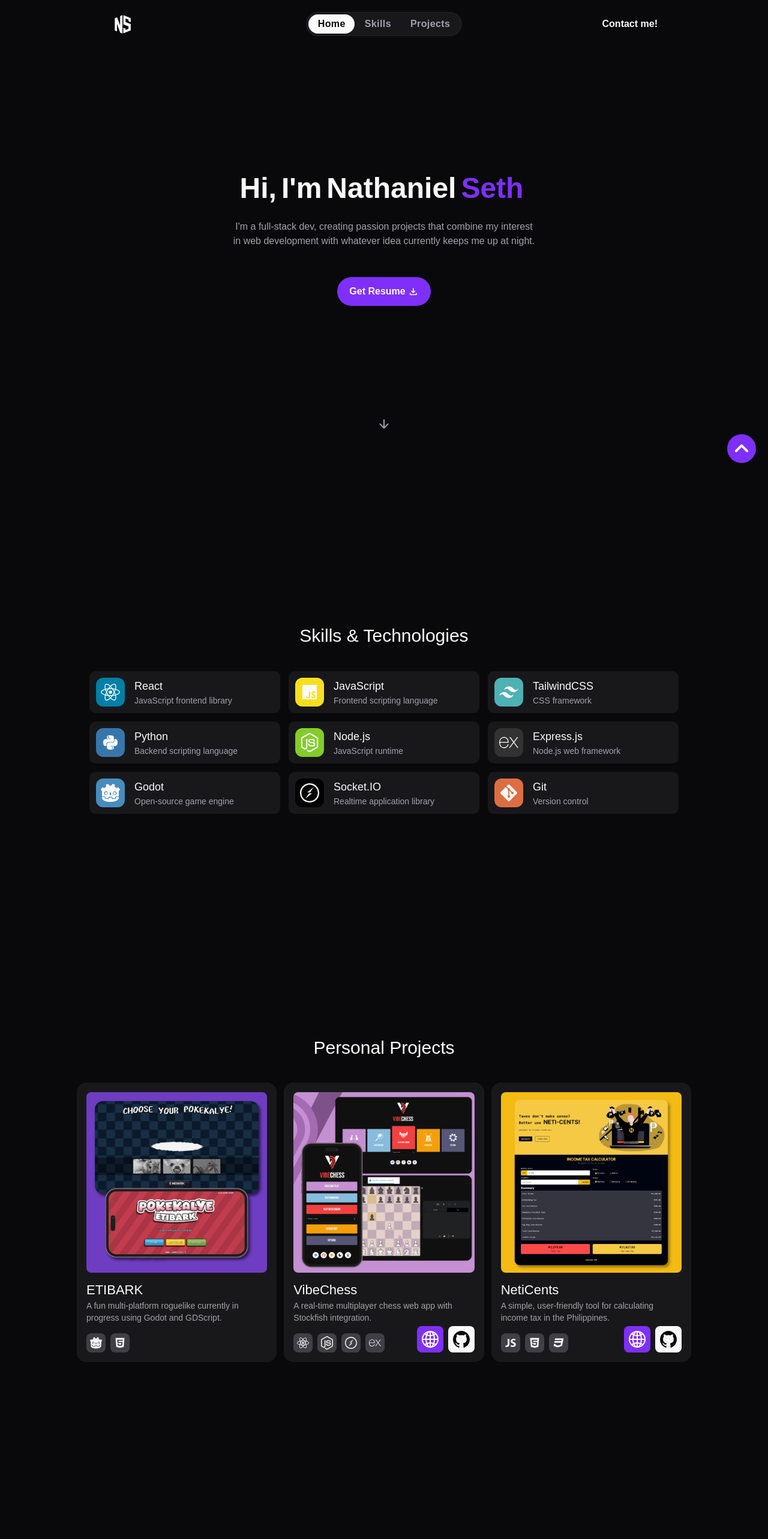
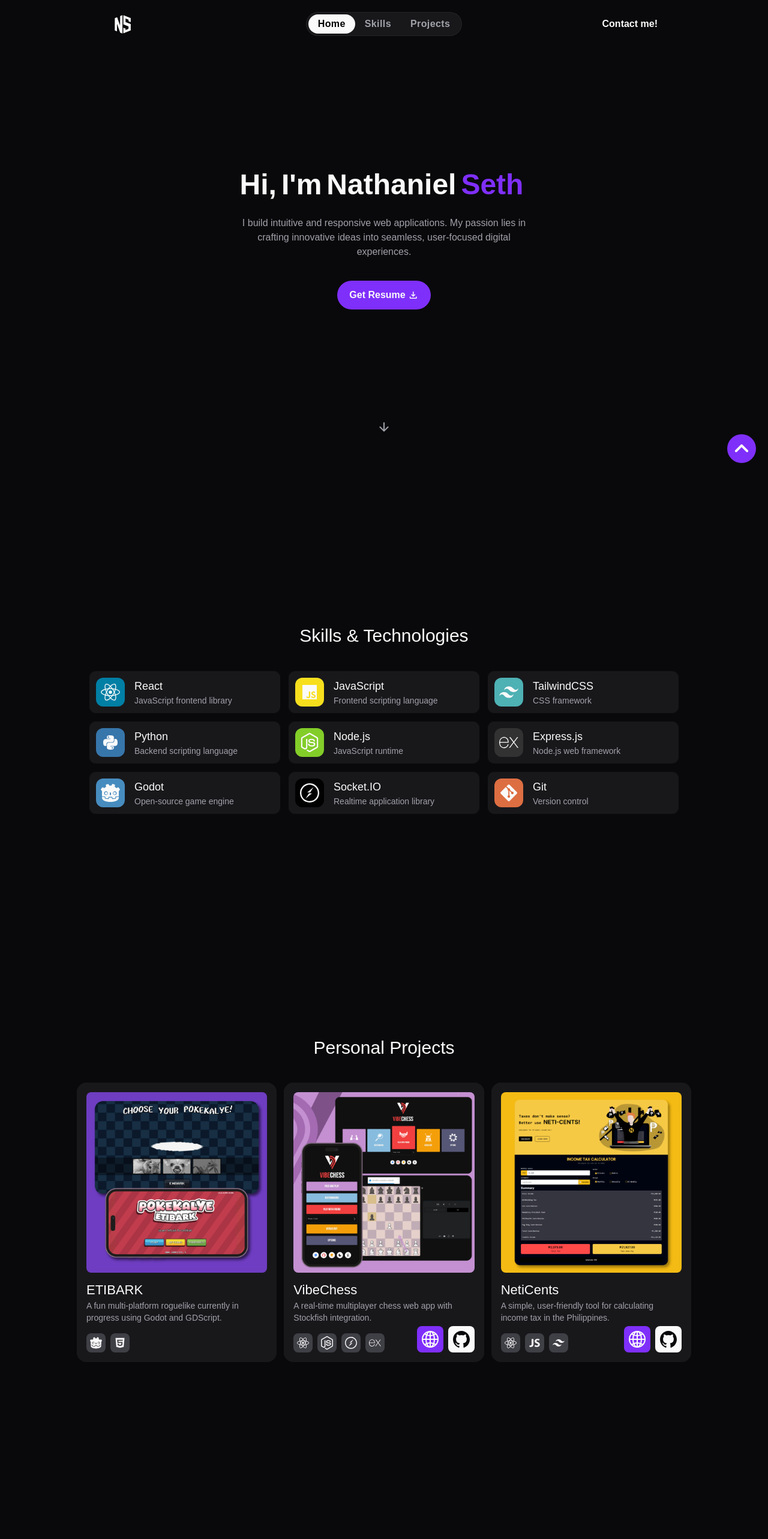
Before and after one commit to nathanielseth/portfolio, a React (Vite) app: page / in a window 1280 px wide. Shown: the top 2566 px of the page at 60% size. Built offline with nearby package versions, Linux system fonts and the light colour scheme; a web font is replaced by a local one.

Commit message:
improve UI and navigation

```diff
--- a/src/components/Contact.jsx
+++ b/src/components/Contact.jsx
@@ -84,7 +84,7 @@ const Contact = () => {
 						onMouseEnter={() => setShowTooltip(true)}
 						onMouseLeave={() => !copied && setShowTooltip(false)}
 					>
-						<span className="text-[#7f2ffa] font-bold text-xl md:text-2xl">
+						<span className="text-[#7f2ffa] font-semibold text-xl md:text-2xl">
 							nathanielseth.dev@gmail.com
 						</span>
 						<motion.div
--- a/src/components/Hero.jsx
+++ b/src/components/Hero.jsx
@@ -72,6 +72,16 @@ const Hero = () => {
 		};
 	}, []);
 
+	const scrollToProjects = () => {
+		const projectsSection = document.getElementById("projects");
+		if (projectsSection) {
+			projectsSection.scrollIntoView({
+				behavior: "smooth",
+				block: "start",
+			});
+		}
+	};
+
 	return (
 		<main className="flex flex-col items-center justify-center min-h-screen relative text-center">
 			<motion.h1
@@ -102,15 +112,14 @@ const Hero = () => {
 				aria-labelledby="hero-heading"
 			>
 				<motion.p
-					className="mt-4 text-xs text-zinc-400 md:text-base mb-12 md:max-w-lg mx-auto px-4 md:px-0"
+					className="mt-4 text-xs text-zinc-400 md:text-base mb-9 md:max-w-lg mx-auto px-4 md:px-0"
 					variants={itemVariants}
 				>
-					I&apos;m a full-stack dev, creating passion projects that combine my
-					interest in web development with whatever idea currently keeps me up
-					at night.
+					I build intuitive and responsive web applications. My passion lies in
+					crafting innovative ideas into seamless, user-focused digital
+					experiences.
 				</motion.p>
 
-				<div className="mt-8 flex justify-center items-center">
 				<motion.a
 					whileTap={{ scale: 0.95 }}
 					whileHover={{ scale: 1.05 }}
@@ -132,21 +141,22 @@ const Hero = () => {
 						download
 					</span>
 				</motion.a>
-				</div>
 			</motion.div>
 
-			<motion.div
-				className="absolute bottom-20"
+			<motion.button
+				className="absolute bottom-20 cursor-pointer group hover:scale-110 transition-transform duration-200"
 				variants={arrowVariants}
 				initial="hidden"
 				animate={showArrow ? "visible" : "hidden"}
-				role="img"
-				aria-label="Scroll down indicator"
+				onClick={scrollToProjects}
+				whileHover={{ scale: 1.1 }}
+				whileTap={{ scale: 0.9 }}
+				aria-label="Scroll to projects section"
 			>
-				<span className="material-symbols-rounded md:text-2xl text-xl text-zinc-400">
+				<span className="material-symbols-rounded md:text-2xl text-xl text-zinc-400 group-hover:text-zinc-300 transition-colors duration-200">
 					arrow_downward
 				</span>
-			</motion.div>
+			</motion.button>
 		</main>
 	);
 };
--- a/src/components/Navbar.jsx
+++ b/src/components/Navbar.jsx
@@ -6,7 +6,9 @@ import { useLenis } from "lenis/react";
 const Navbar = ({ navOpen, toggleNav }) => {
 	const [activeTab, setActiveTab] = useState("#home");
 	const [threshold, setThreshold] = useState(0.1);
+
 	const activeBox = useRef();
+	const ignoreScrollRef = useRef(false);
 	const lenis = useLenis();
 
 	const navItems = useMemo(
@@ -30,6 +32,7 @@ const Navbar = ({ navOpen, toggleNav }) => {
         left: ${offsetLeft}px;
         width: ${offsetWidth}px;
         height: ${offsetHeight + (isMobile ? mobileMargin * 2 : 0)}px;
+        opacity: 1;
       `;
 		}
 	}, []);
@@ -37,38 +40,40 @@ const Navbar = ({ navOpen, toggleNav }) => {
 	const handleLinkClick = useCallback(
 		(event, link) => {
 			event.preventDefault();
+
+			ignoreScrollRef.current = true;
+			setTimeout(() => {
+				ignoreScrollRef.current = false;
+			}, 1000);
+
 			setActiveTab(link);
+
 			const targetSection = document.querySelector(link);
 			if (targetSection) {
-				const isMobile = window.innerWidth < 768;
-				const yOffset = isMobile && link === "#projects" ? -80 : 0;
-				const yPosition =
-					targetSection.getBoundingClientRect().top +
-					window.pageYOffset +
-					yOffset;
-				lenis.scrollTo(yPosition, { duration: 0.75 });
-				const handleScroll = () => {
-					if (activeTab !== link) {
-						setActiveTab(link);
-					}
-				};
-				window.addEventListener("scroll", handleScroll, { once: true });
+				lenis.scrollTo(targetSection, {
+					offset: link === "#projects" && window.innerWidth < 768 ? -80 : 0,
+					duration: 1,
+				});
 			}
+
 			toggleNav(false);
 		},
-		[activeTab, toggleNav, lenis]
+		[toggleNav, lenis]
 	);
 
 	useEffect(() => {
 		const observer = new IntersectionObserver(
 			(entries) => {
+				if (ignoreScrollRef.current) return;
+
 				entries.forEach((entry) => {
 					if (entry.isIntersecting) {
-						const newActiveLink = navItems.find(
-							(item) => item.link === `#${entry.target.id}`
-						);
-						if (newActiveLink && activeTab !== newActiveLink.link) {
-							setActiveTab(newActiveLink.link);
+						const sectionId = entry.target.id;
+						// if we at contacts, keep projects as active
+						if (sectionId === "contact") {
+							setActiveTab("#projects");
+						} else {
+							setActiveTab(`#${sectionId}`);
 						}
 					}
 				});
@@ -87,26 +92,29 @@ const Navbar = ({ navOpen, toggleNav }) => {
 		});
 
 		return () => observer.disconnect();
-	}, [activeTab, navItems, threshold]);
+	}, [navItems, threshold]);
 
 	const handleResize = useCallback(() => {
 		setThreshold(window.innerWidth >= 768 ? 0.5 : 0.2);
-		const currentActiveLink = document.querySelector(`a[href='${activeTab}']`);
-		if (currentActiveLink) {
-			initActiveBox(currentActiveLink);
-		}
-	}, [activeTab, initActiveBox]);
+	}, []);
 
 	useEffect(() => {
+		window.addEventListener("resize", handleResize);
 		handleResize();
-		window.addEventListener("resize", handleResize);
 		return () => window.removeEventListener("resize", handleResize);
 	}, [handleResize]);
 
 	useEffect(() => {
 		const currentActiveLink = document.querySelector(`a[href='${activeTab}']`);
-		if (currentActiveLink) {
-			initActiveBox(currentActiveLink);
+		if (currentActiveLink && activeBox.current) {
+			const isVisible =
+				currentActiveLink.offsetWidth > 0 && currentActiveLink.offsetHeight > 0;
+
+			if (isVisible) {
+				initActiveBox(currentActiveLink);
+			} else {
+				activeBox.current.style.opacity = 0;
+			}
 		}
 	}, [activeTab, initActiveBox]);
 
@@ -116,9 +124,11 @@ const Navbar = ({ navOpen, toggleNav }) => {
 				<a
 					href={link}
 					key={key}
-					className={`${className} relative z-20 transition duration-200 ${
-						activeTab === link ? "text-zinc-950 active-tab" : "text-zinc-400"
-					} md:my-0 my-2`}
+					className={`${className} relative z-20 transition duration-200 md:my-0 my-2 ${
+						activeTab === link
+							? "text-black hover:text-black"
+							: "text-zinc-400 hover:text-zinc-300"
+					}`}
 					onClick={(event) => handleLinkClick(event, link)}
 				>
 					{label}
@@ -129,7 +139,7 @@ const Navbar = ({ navOpen, toggleNav }) => {
 				ref={activeBox}
 				layoutId="active-box"
 				initial={false}
-				transition={{ type: "spring", bounce: 0.2, duration: 0.6 }}
+				transition={{ type: "spring", stiffness: 300, damping: 25 }}
 			/>
 		</nav>
 	);
--- a/src/components/ProjectCard.jsx
+++ b/src/components/ProjectCard.jsx
@@ -5,7 +5,7 @@ import { useState } from "react";
 
 const defaultTagColor = "bg-zinc-700 text-zinc-50";
 
-const getTagColor = (tag) => defaultTagColor;
+const getTagColor = () => defaultTagColor;
 
 const tooltipVariants = {
 	visible: { opacity: 1, y: 0 },
--- a/src/utils/projectsData.jsx
+++ b/src/utils/projectsData.jsx
@@ -1,7 +1,12 @@
-import { SiGodotengine, SiSocketdotio, SiExpress } from "react-icons/si";
+import {
+	SiGodotengine,
+	SiSocketdotio,
+	SiExpress,
+	SiTailwindcss,
+} from "react-icons/si";
 import { IoLogoJavascript } from "react-icons/io";
 import { FaReact, FaNodeJs } from "react-icons/fa";
-import { RiHtml5Fill, RiCss3Fill } from "react-icons/ri";
+import { RiHtml5Fill } from "react-icons/ri";
 
 const createTag = (icon, color, tagName) => ({ label: icon, color, tagName });
 
@@ -67,19 +72,19 @@ const projects = [
 			"A simple, user-friendly tool for calculating income tax in the Philippines.",
 		tags: [
 			createTag(
+				<FaReact className={iconClassName} />,
+				"bg-[#017fa5] text-zinc-50",
+				"React"
+			),
+			createTag(
 				<IoLogoJavascript className={iconClassName} />,
 				"bg-[#dfce3c] text-zinc-950",
 				"JavaScript"
 			),
 			createTag(
-				<RiHtml5Fill className={iconClassName} />,
-				"bg-[#e34f26] text-zinc-50",
-				"HTML"
-			),
-			createTag(
-				<RiCss3Fill className={iconClassName} />,
-				"bg-[#264de4] text-zinc-50",
-				"CSS"
+				<SiTailwindcss className={iconClassName} />,
+				"bg-[#38b2ac] text-zinc-50",
+				"TailwindCSS"
 			),
 		],
 		projectLink: "https://nathanielseth.github.io/neticents/",
```
Lines whose indentation alone changed are shown as unchanged.
